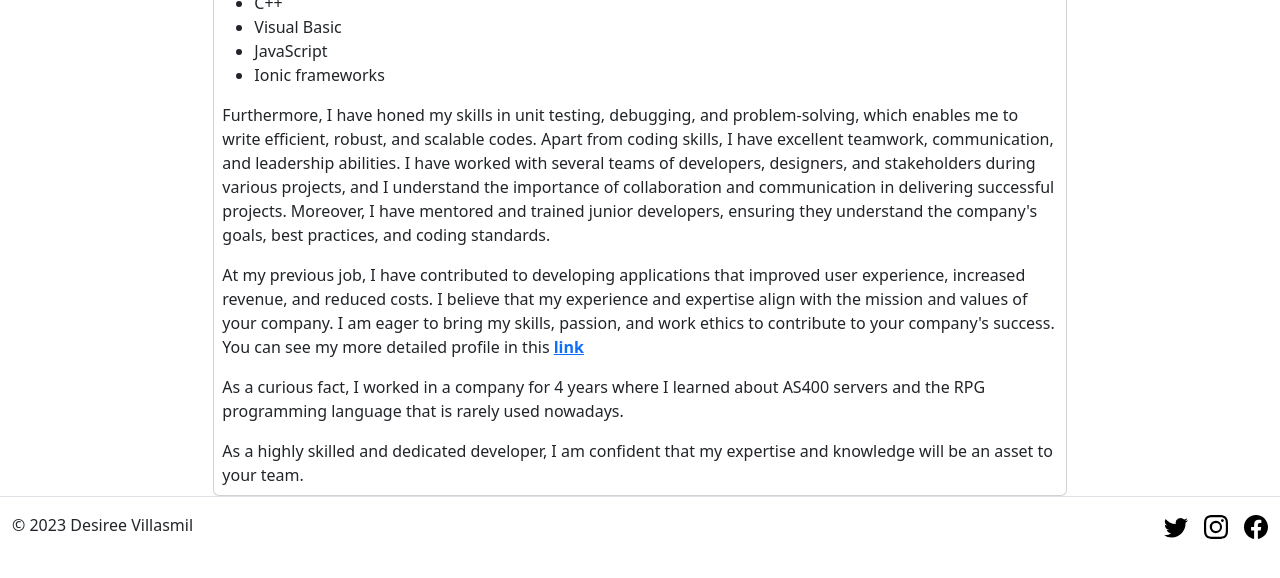
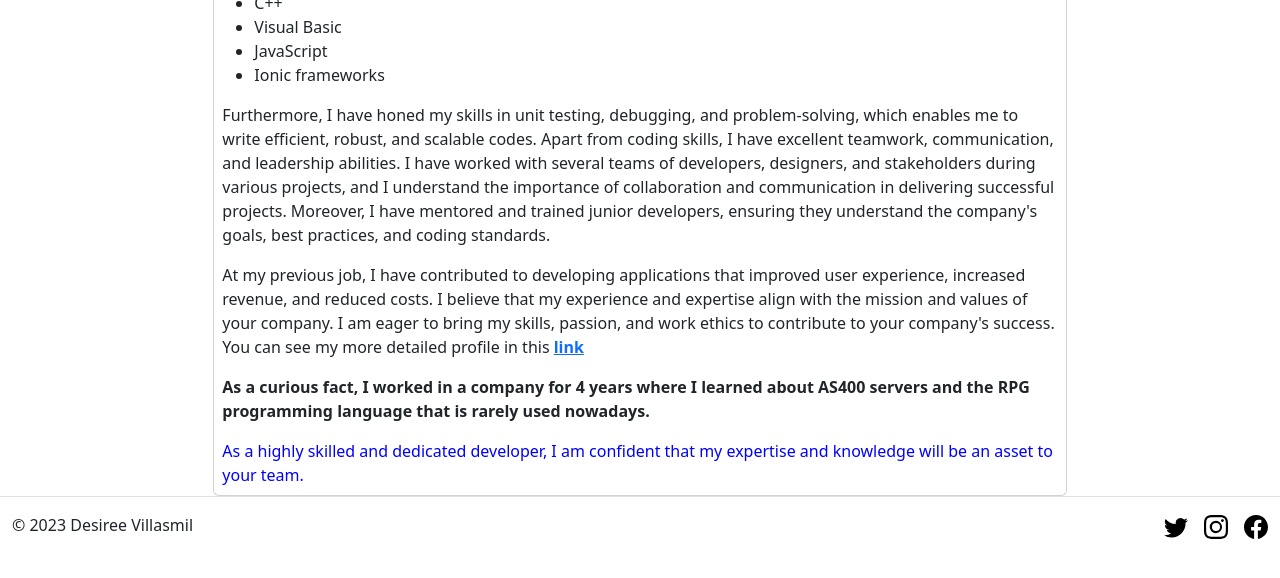
Before and after one commit to desicarola/personalWebsite, a plain HTML site: page about-me.html in a window 1280 px wide. Shown: the part 580-1158 px from the top of the page. Drawn offline with nearby package versions, Linux system fonts and the light colour scheme.

Commit message:
Step 4
Change the color and bold a sentence

```diff
--- a/about-me.html
+++ b/about-me.html
@@ -59,8 +59,8 @@
         </ul>
         <p class="card-text">Furthermore, I have honed my skills in unit testing, debugging, and problem-solving, which enables me to write efficient, robust, and scalable codes. Apart from coding skills, I have excellent teamwork, communication, and leadership abilities. I have worked with several teams of developers, designers, and stakeholders during various projects, and I understand the importance of collaboration and communication in delivering successful projects. Moreover, I have mentored and trained junior developers, ensuring they understand the company's goals, best practices, and coding standards.</p>
         <p class="card-text">At my previous job, I have contributed to developing applications that improved user experience, increased revenue, and reduced costs. I believe that my experience and expertise align with the mission and values of your company. I am eager to bring my skills, passion, and work ethics to contribute to your company's success. You can see my more detailed profile in this <a href="https:\\www.linkedin.com/in/desiree-villasmil/" target="_blank" class="black"> <b>link</b></a> </p>
-        <p class="card-text">As a curious fact, I worked in a company for 4 years where I learned about AS400 servers and the RPG programming language that is rarely used nowadays.</p>
-        <p class="card-text">As a highly skilled and dedicated developer, I am confident that my expertise and knowledge will be an asset to your team.</p>
+        <p class="card-text"><strong>As a curious fact, I worked in a company for 4 years where I learned about AS400 servers and the RPG programming language that is rarely used nowadays.</strong></p>
+        <p class="card-text" style="color:blue;">As a highly skilled and dedicated developer, I am confident that my expertise and knowledge will be an asset to your team.</p>
       </div>
     </div>
   </main>
```
